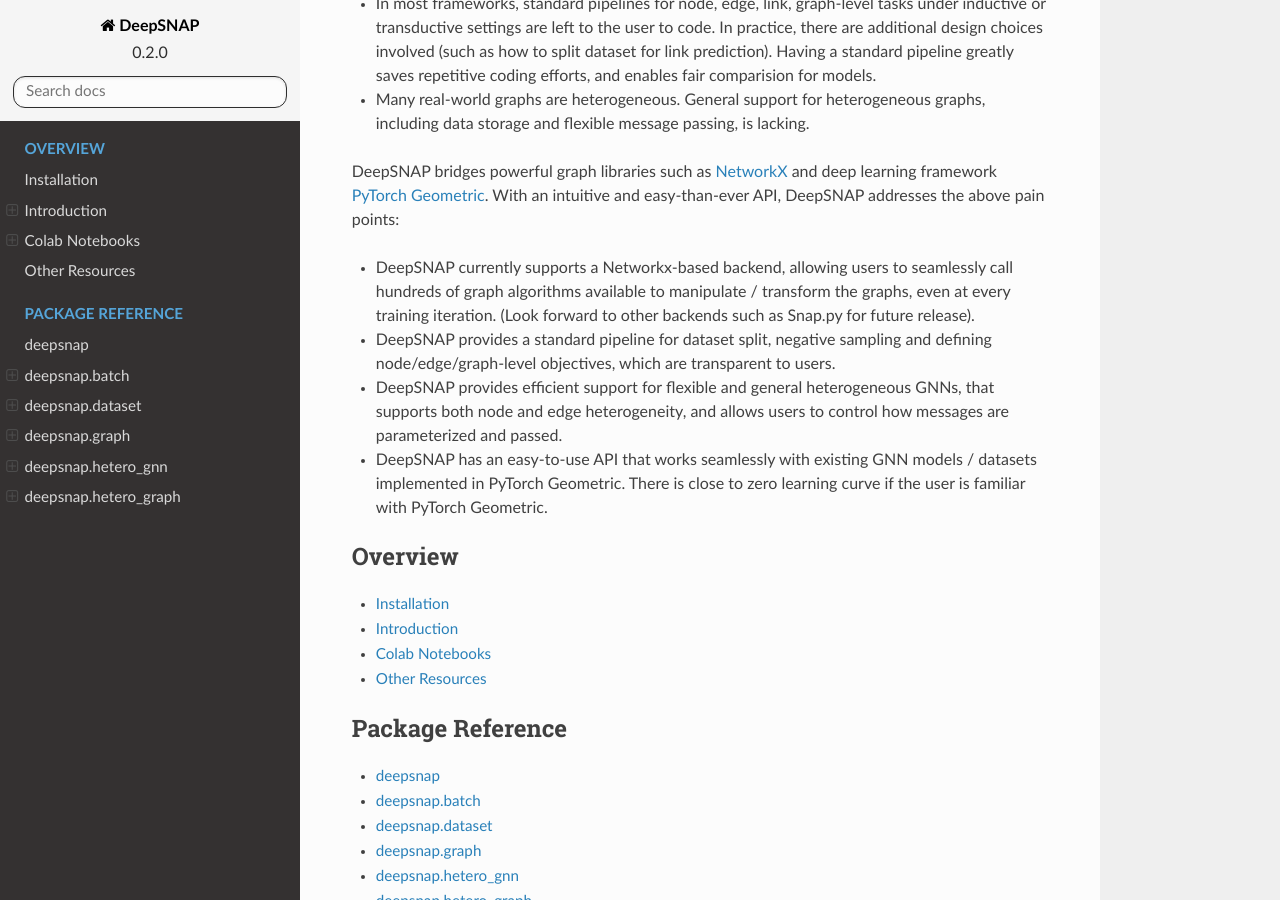
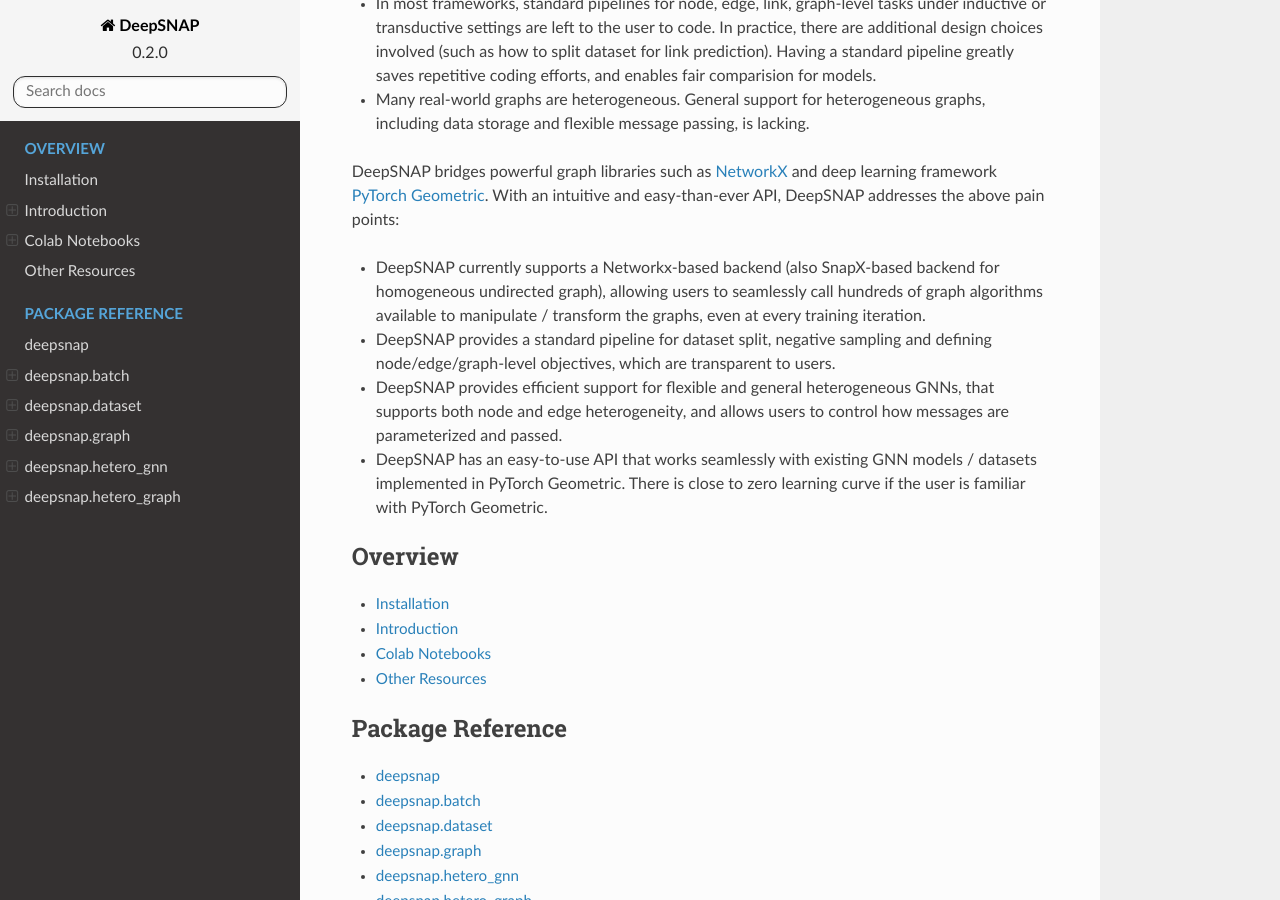
Before and after one commit to snap-stanford/deepsnap, a Sphinx documentation site: the page built from docs/source/index.rst, in a window 1280 px wide and 900 px high, scrolled down 432 px. Built offline with Sphinx 7.4.7 and the Read the Docs theme 2.0.0, drawn with Linux system fonts in a browser that asks for light colours.

```diff
--- a/docs/source/index.rst
+++ b/docs/source/index.rst
@@ -14,7 +14,7 @@ However, when developing new GNNs, or applying GNNs to domain-specific areas, se
 
 DeepSNAP bridges powerful graph libraries such as `NetworkX <https://networkx.github.io/>`_ and deep learning framework `PyTorch Geometric <https://pytorch-geometric.readthedocs.io/en/latest/>`_. With an intuitive and easy-than-ever API, DeepSNAP addresses the above pain points:
 
-* DeepSNAP currently supports a Networkx-based backend, allowing users to seamlessly call hundreds of graph algorithms available to manipulate / transform the graphs, even at every training iteration. (Look forward to other backends such as Snap.py for future release).
+* DeepSNAP currently supports a Networkx-based backend (also SnapX-based backend for homogeneous undirected graph), allowing users to seamlessly call hundreds of graph algorithms available to manipulate / transform the graphs, even at every training iteration.
 * DeepSNAP provides a standard pipeline for dataset split, negative sampling and defining node/edge/graph-level objectives, which are transparent to users.
 * DeepSNAP provides efficient support for flexible and general heterogeneous GNNs, that supports both node and edge heterogeneity, and allows users to control how messages are parameterized and passed.
 * DeepSNAP has an easy-to-use API that works seamlessly with existing GNN models / datasets implemented in PyTorch Geometric. There is close to zero learning curve if the user is familiar with PyTorch Geometric.
```
Also changed, not shown: README.md (+1 -1 lines).
